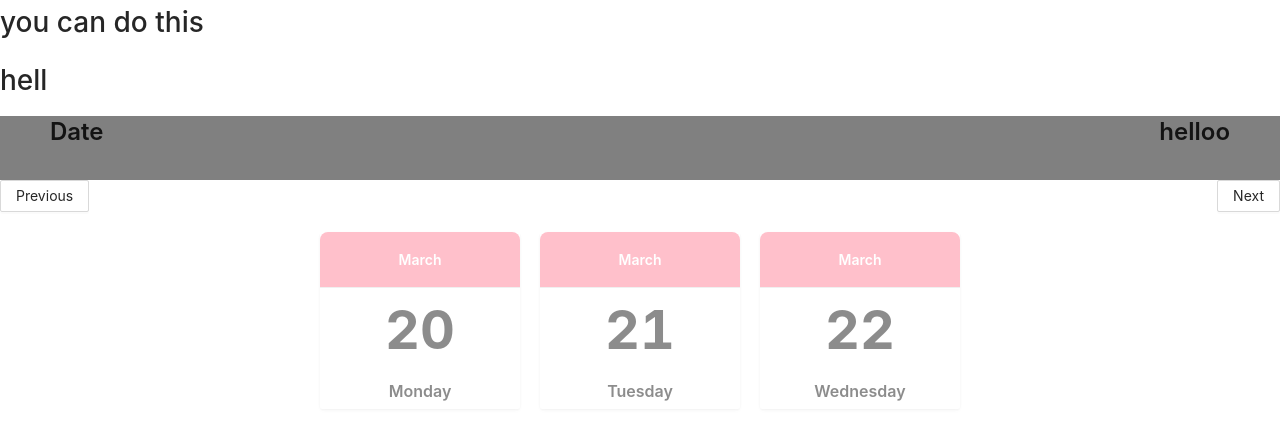
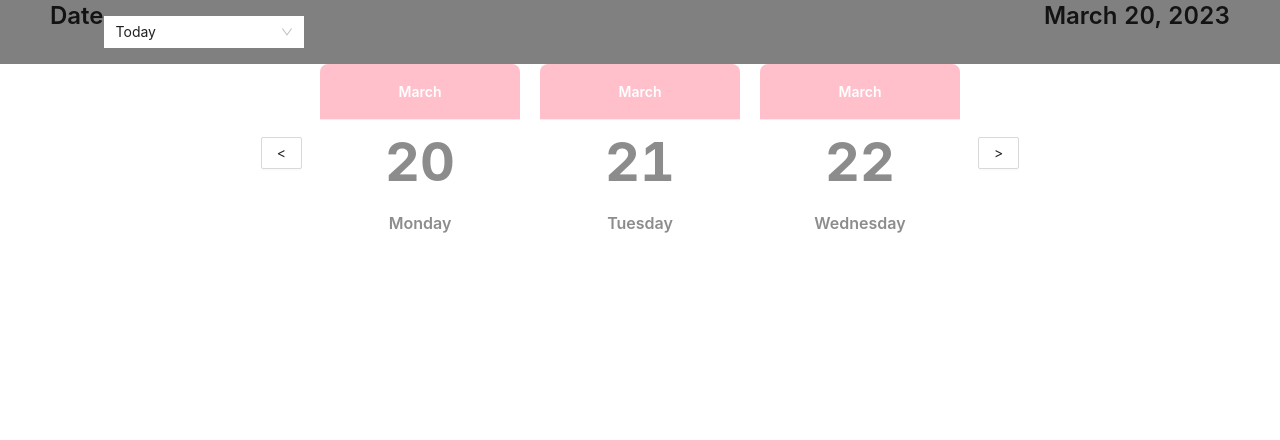
Before and after one commit to sanaf1333/Calendar-carousel-task2, a React app: page / in a window 1280 px wide. Shown: the top 440 px of the page. Built offline with nearby package versions, Linux system fonts and the light colour scheme.

Commit message:
Header dropdown value getting updated as required.

```diff
--- a/package.json
+++ b/package.json
@@ -19,6 +19,7 @@
     },
     "homepage": "https://github.com/sanaf1333/Calendar-task-2#readme",
     "dependencies": {
+        "framer-motion": "^10.8.5",
         "react": "^18.2.0",
         "react-dom": "^18.2.0",
         "typescript": "^5.0.2"
--- a/src/components/App.tsx
+++ b/src/components/App.tsx
@@ -1,7 +1,6 @@
-import React, {Component} from "react";
-import Navbar from "./navbar";
-import DateCard from "./date-card";
-import CardCarousel from "./card-carousel";
+import React, {Component, useState} from "react";
+import CalendarPage from "../pages/calendar";
+import { holidays } from "../data/holidays";
 interface AppProps {
     message?: string
 }
@@ -18,30 +17,11 @@ class App extends Component<AppProps, AppState> {
     }
 
     render() {
-        const today: Date = new Date();
 
-        const daysInMonth: number = new Date(today.getFullYear(), today.getMonth() + 1, 0).getDate();
-        const firstDayOfMonth: number = new Date(today.getFullYear(), today.getMonth(), 1).getDay();
-        const year= today.getFullYear();
-        const calendarDays: { month: string; date: string; day: string; year:number }[] = [];
-
-        for (let i = 1; i <= daysInMonth; i++) {
-            const day: string = ['Sunday', 'Monday', 'Tuesday', 'Wednesday', 'Thursday', 'Friday', 'Saturday'][((firstDayOfMonth + i - 1) % 7)];
-            const month: string = new Intl.DateTimeFormat('en-US', { month: 'long' }).format(today);
-            calendarDays.push({ month, date: i.toString(), day, year });
-        }
         return (
-            <div>
-                <h1>{this.props.message}</h1>
-                <h1>hell</h1>
-                <Navbar date="helloo" />
-
-                <CardCarousel
-                    cards={calendarDays}
-                    />
-
-            </div>
+            <CalendarPage holidays={holidays} />
         );
     }
+
 }
 export default App;
--- a/src/components/card-carousel.tsx
+++ b/src/components/card-carousel.tsx
@@ -1,26 +1,41 @@
-import React, { useState, useEffect, startTransition } from 'react';
-import { Button } from 'antd';
+import React, { useState, useEffect} from 'react';
+import { Button, Space} from 'antd';
 import DateCard from './date-card';
 import { calculateNextMonth } from '../helpers/calculate-next';
 import { calculatePrevMonth } from '../helpers/calculate-prev';
 import AddEvent from './add-event';
-interface CardData {
+import { motion, AnimatePresence } from 'framer-motion';
+import { calculateMonth } from '../helpers/calculate-month';
+import { holidays } from '../data/holidays';
+interface Holiday {
+    name: string;
+    date: string;
     month: string;
-    date: string;
-    day: string;
     year: number;
   }
-
 interface Props {
-    cards: CardData[];
+    onClickNavbarDate: (value: string) => void;
+    holiday?: Holiday[];
+    months: any[];
+    updateMonths: (updatedMonths: any[]) => void;
 }
 
-const CardCarousel: React.FC<Props> = ({ cards }) => {
+const CardCarousel: React.FC<Props> = ({ onClickNavbarDate, months, updateMonths }) => {
 
+    const [selectedCard, setSelectedCard] = useState(-1);
     const [showAddEvent, setShowAddEvent] = useState(false);
+    const [startIndex, setStartIndex] = useState(0);
+    const [endIndex, setEndIndex] = useState(2);
 
-    const handleCardClick = () => {
+    const variants = {
+        hidden: { y: 100, opacity: 0, transition: { duration: 1 } },
+        visible: { y: 0, opacity: 1, transition: { duration: 1 } },
+    };
+
+
+    const handleCardClick = (index: number) => {
         setShowAddEvent(true);
+        setSelectedCard(index);
     };
 
     const handleAddEvent = () => {
@@ -28,21 +43,7 @@ const CardCarousel: React.FC<Props> = ({ cards }) => {
     };
 
     let today: Date = new Date();
-    const year = today.getFullYear();
-    const daysInMonth: number = new Date(today.getFullYear(), today.getMonth() + 1, 0).getDate();
-    const firstDayOfMonth: number = new Date(today.getFullYear(), today.getMonth(), 1).getDay();
-    let calendarDays: { month: string; date: string; day: string; year: number }[] = [];
-
-    for (let i = 1; i <= daysInMonth; i++) {
-        const day: string = ['Sunday', 'Monday', 'Tuesday', 'Wednesday', 'Thursday', 'Friday', 'Saturday'][((firstDayOfMonth + i - 1) % 7)];
-        const month: string = new Intl.DateTimeFormat('en-US', { month: 'long' }).format(today);
-        calendarDays.push({ month, date: i.toString(), day, year });
-    }
-
-    const [startIndex, setStartIndex] = useState(0);
-    const [endIndex, setEndIndex] = useState(2);
-    const [daysss, setDaysss] = useState(calendarDays);
-    const todayIndex = cards.findIndex(card => card.date === today.getDate().toString());
+    const todayIndex = months.findIndex(card => card.date === today.getDate().toString());
     useEffect(() => {
         if (todayIndex >= 0) {
             setStartIndex(todayIndex);
@@ -51,13 +52,13 @@ const CardCarousel: React.FC<Props> = ({ cards }) => {
     }, [todayIndex]);
 
     const handleNext = () => {
-        if (daysss.length - endIndex <= 3) {
-            const nextMonthDays = calculateNextMonth(daysss[startIndex].month, daysss[startIndex].year);
-            const newDays = [...daysss, ...nextMonthDays];
-            setDaysss(newDays);
+        if (months.length - endIndex <= 3) {
+            const nextMonthDays = calculateNextMonth(months[startIndex].month, months[startIndex].year);
+            const newDays = [...months, ...nextMonthDays];
+            updateMonths(newDays);
         }
 
-        if (endIndex < daysss.length - 1) {
+        if (endIndex < months.length - 1) {
             if (endIndex - startIndex < 2) {
                 setStartIndex(startIndex + 2);
                 setEndIndex(endIndex + 3);
@@ -73,9 +74,9 @@ const CardCarousel: React.FC<Props> = ({ cards }) => {
         let newStartIndex = startIndex;
         let newEndIndex = endIndex;
         if (startIndex <= 3) {
-            const prevMonthDays = calculatePrevMonth(daysss[startIndex].month, daysss[startIndex].year);
-            const newDays = [...prevMonthDays, ...daysss];
-            setDaysss(newDays);
+            const prevMonthDays = calculatePrevMonth(months[startIndex].month, months[startIndex].year);
+            const newDays = [...prevMonthDays, ...months];
+            updateMonths(newDays);
             newStartIndex = startIndex + prevMonthDays.length - 3;
             newEndIndex = endIndex + prevMonthDays.length - 3;
         } else {
@@ -88,24 +89,47 @@ const CardCarousel: React.FC<Props> = ({ cards }) => {
 
     return (
         <>
-            <div style={{ display: 'flex', justifyContent: 'space-between', marginBottom: 20 }}>
+            <div style={{ position: "relative" }}>
+                {showAddEvent && (
+                    <AnimatePresence>
+                        <motion.div
+                            initial="hidden"
+                            animate="visible"
+                            exit="hidden"
+                            variants={variants}
+                            style={{ position: "absolute", top: 0, left: 0, right: 0, bottom: 0, zIndex: 2 }}
+                        >
+                            <AddEvent month="nm" date="ff" year={12} onClickAddEvent={handleAddEvent} />
+                        </motion.div>
+                    </AnimatePresence>
+                )}
+
+                <div style={{ position: "relative", zIndex: 1 }}>
+                    <Space direction='horizontal' style={{ display: "flex", justifyContent: 'center', alignSelf: "center" }}>
                         <Button onClick={handlePrev}>
-                    Previous
+                            {'<'}
                         </Button>
-                <Button disabled={endIndex === daysss.length} onClick={handleNext}>
-                    Next
-                </Button>
-            </div>
-            {showAddEvent ? (
-                <AddEvent month="nm" date="ff" year={12} onClickAddEvent={handleAddEvent} />
-            ) : (
+
                         <div style={{ display: 'flex', justifyContent: 'center' }}>
-                {daysss.slice(startIndex, endIndex + 1).map((calendarDays, index) => (
-                    <DateCard key={index} {...calendarDays} onClick={handleCardClick} />
+                            {months.slice(startIndex, endIndex + 1).map((calendarDays, index) => (
+                                <DateCard key={index} {...calendarDays}
+                                    index={index}
+                                    onClick={(index: number) => handleCardClick(index)}
+                                    onClickNavbarDate={onClickNavbarDate}
+                                    selected={selectedCard === index}
+                                    holiday={holidays}
+                                />
                             ))}
                         </div>
-            )}
+
+                        <Button onClick={handleNext}>
+                            {'>'}
+                        </Button>
+                    </Space>
+                </div>
+            </div>
         </>
+
     );
 };
 
--- a/src/components/navbar.tsx
+++ b/src/components/navbar.tsx
@@ -1,18 +1,65 @@
-import { Layout } from "antd";
-const {Header} = Layout;
-import { Typography } from 'antd';
+import { useEffect, useState } from "react";
+import { Layout, Select, Typography } from "antd";
+
+const { Header } = Layout;
 const { Title } = Typography;
+
 interface Props {
-    date: string;
-  }
+  date: string;
+  months: any[];
+}
 
-const Navbar: React.FC<Props> = ({ date }) => {
-    return (
-        <Header style={{backgroundColor: "gray"}}>
-            <Title level={3} style={{ float: 'left', margin: 0 }}>Date</Title>
-           <Title level={3} style={{ float: 'right', margin: 0 }}>{date}</Title>
-        </Header>
+const Navbar: React.FC<Props> = ({ date, months }) => {
+  const [selectedOption, setSelectedOption] = useState<string>(date);
+  const [options, setOptions] = useState<any[]>([]);
+
+  useEffect(() => {
+    const today: Date = new Date();
+    const month: string = new Intl.DateTimeFormat("en-US", { month: "long" }).format(today);
+    const checkDate = `${month} ${today.getDate()}, ${today.getFullYear()}`;
+    const todayOption = {
+      value: checkDate,
+      label: "Today",
+    };
+    const options = months.map((month) => ({
+      value: `${month.month} ${month.date}, ${month.year}`,
+      label: `${month.month} ${month.date}, ${month.year}`,
+    }));
+    // find the index of the option that matches today's date
+    const todayOptionIndex = options.findIndex((option) => option.value === checkDate);
+    // Find the index of the option that matches the date prop
+    let selectedOptionIndex = options.findIndex((option) => option.value === date);
+    // If the date prop is not found, default to today's date
+    if (selectedOptionIndex === -1) {
+      selectedOptionIndex = todayOptionIndex;
+    }
+    // create a new options array with "Today" as the label for the matching option
+    const updatedOptions = options.map((option, index) =>
+      index === todayOptionIndex ? todayOption : option
     );
+    setOptions(updatedOptions);
+    setSelectedOption(options[selectedOptionIndex]?.value ?? '');
+  }, [date, months]);
+
+  return (
+    <Header style={{ backgroundColor: "gray" }}>
+      <Title level={3} style={{ float: "left", margin: 0 }}>
+        Date
+      </Title>
+      <Title level={3} style={{ float: "right", margin: 0 }}>
+        {selectedOption === options[0]?.value ? "Today" : selectedOption}
+      </Title>
+      <Select
+        value={selectedOption}
+        style={{ width: 200, backgroundColor: "white", color: "black" }}
+        options={options}
+        bordered={false}
+        onChange={(value) => {
+          setSelectedOption(value);
+        }}
+      />
+    </Header>
+  );
 };
 
 export default Navbar;
--- /dev/null
+++ b/src/data/holidays.tsx
@@ -0,0 +1,7 @@
+export const holidays: { date: string; month: string; year: number; name: string }[] = [
+    { date: "1", month: "January", year: 2023, name: "New Year's Day" },
+    { date: "14", month: "April", year: 2023, name: "Good Friday" },
+    { date: "29", month: "march", year: 2023, name: "Mother's Day" },
+    { date: "1", month: "May", year: 2023, name: "Labor Day" },
+    { date: "14", month: "August", year: 2023, name: "Independence" },
+  ];
--- /dev/null
+++ b/src/helpers/calculate-month.tsx
@@ -0,0 +1,15 @@
+export function calculateMonth(){
+    let today: Date = new Date();
+    const year = today.getFullYear();
+    const daysInMonth: number = new Date(today.getFullYear(), today.getMonth() + 1, 0).getDate();
+    const firstDayOfMonth: number = new Date(today.getFullYear(), today.getMonth(), 1).getDay();
+    let calendarDays: { month: string; date: string; day: string; year: number }[] = [];
+
+    for (let i = 1; i <= daysInMonth; i++) {
+        const day: string = ['Sunday', 'Monday', 'Tuesday', 'Wednesday', 'Thursday', 'Friday', 'Saturday'][((firstDayOfMonth + i - 1) % 7)];
+        const month: string = new Intl.DateTimeFormat('en-US', { month: 'long' }).format(today);
+        calendarDays.push({ month, date: i.toString(), day, year });
+    }
+
+    return calendarDays;
+}
--- a/src/helpers/calculate-next.tsx
+++ b/src/helpers/calculate-next.tsx
@@ -1,5 +1,4 @@
 export function calculateNextMonth(month: string, year: number) {
-    console.log("fun1 ", year);
     const nextMonthDate: Date = new Date(`${year}-${month}-01`);
 
     nextMonthDate.setMonth(nextMonthDate.getMonth() + 1);
@@ -7,7 +6,6 @@ export function calculateNextMonth(month: string, year: number) {
     if (nextMonthDate.getMonth() === 0) {
         nextMonthDate.setFullYear(nextMonthDate.getFullYear());
         year=nextMonthDate.getFullYear();
-        console.log("fun2 ", year);
     }
     const daysInMonth: number = new Date(nextMonthDate.getFullYear(), nextMonthDate.getMonth(), 0).getDate();
     const firstDayOfMonth: number = new Date(nextMonthDate.getFullYear(), nextMonthDate.getMonth(), 1).getDay();
--- a/src/helpers/calculate-prev.tsx
+++ b/src/helpers/calculate-prev.tsx
@@ -1,5 +1,4 @@
 export function calculatePrevMonth(month:string, year:number){
-    console.log("fun1 ", year);
     const nextMonthDate: Date = new Date(`${year}-${month}-01`);
 
     nextMonthDate.setMonth(nextMonthDate.getMonth() - 1);
@@ -7,7 +6,6 @@ export function calculatePrevMonth(month:string, year:number){
     if (nextMonthDate.getMonth() === 11) {
         nextMonthDate.setFullYear(nextMonthDate.getFullYear());
         year=nextMonthDate.getFullYear();
-        console.log("fun2 ", year);
     }
     const daysInMonth: number = new Date(nextMonthDate.getFullYear(), nextMonthDate.getMonth(), 0).getDate();
     const firstDayOfMonth: number = new Date(nextMonthDate.getFullYear(), nextMonthDate.getMonth(), 1).getDay();
--- a/src/pages/calendar.tsx
+++ b/src/pages/calendar.tsx
@@ -0,0 +1,44 @@
+import Navbar from "../components/navbar";
+import { useState } from "react";
+import CardCarousel from "../components/card-carousel";
+import { holidays } from "../data/holidays";
+import { calculateMonth } from "../helpers/calculate-month";
+interface Holiday {
+    name: string;
+    date: string;
+    month: string;
+    year: number;
+  }
+interface Props {
+    headerColor?: string;
+    monthColor?: string;
+    dayColor?: string;
+    dateColor?:string;
+    cardBackgroundColor?: string;
+    cardWidth?: number;
+    cardsInRow?: number;
+    disabledColor?: string;
+    disbaledDates?: Date[];
+    holidays?: Holiday[];
+  }
+
+const CalendarPage: React.FC<Props> = () => {
+    let calendarDays: { month: string; date: string; day: string; year: number }[] = [];
+    calendarDays = calculateMonth();
+    const [months, setMonths] = useState(calendarDays);
+    function updateMonths(months: []){
+        setMonths(months);
+    }
+    const [selectedDate, setSelectedDate] = useState<string>("Today");
+    function handleNavbarDateValue(value: string) {
+    setSelectedDate(value);
+    }
+    return (
+        <>
+        <Navbar date={selectedDate} months={months} />
+        <CardCarousel onClickNavbarDate={handleNavbarDateValue} holiday={holidays} months={months} updateMonths={updateMonths} />
+        </>
+    );
+};
+
+export default CalendarPage;
```
Also changed, not shown: src/components/add-event.tsx (+5 -5 lines), src/components/date-card.tsx (+22 -4 lines), 1 other file (tests, documents, lock files or other folders). Lines whose indentation alone changed are shown as unchanged.
